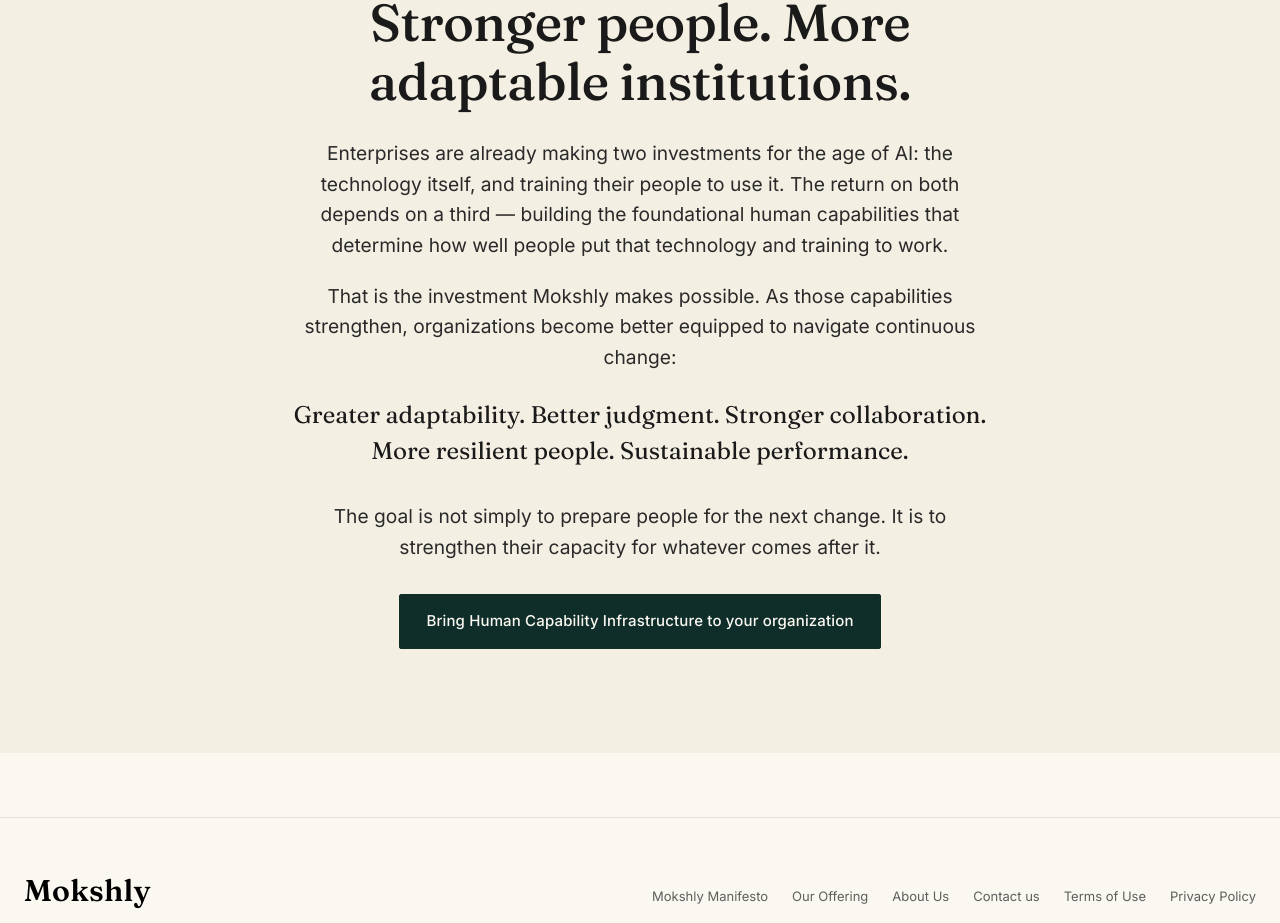
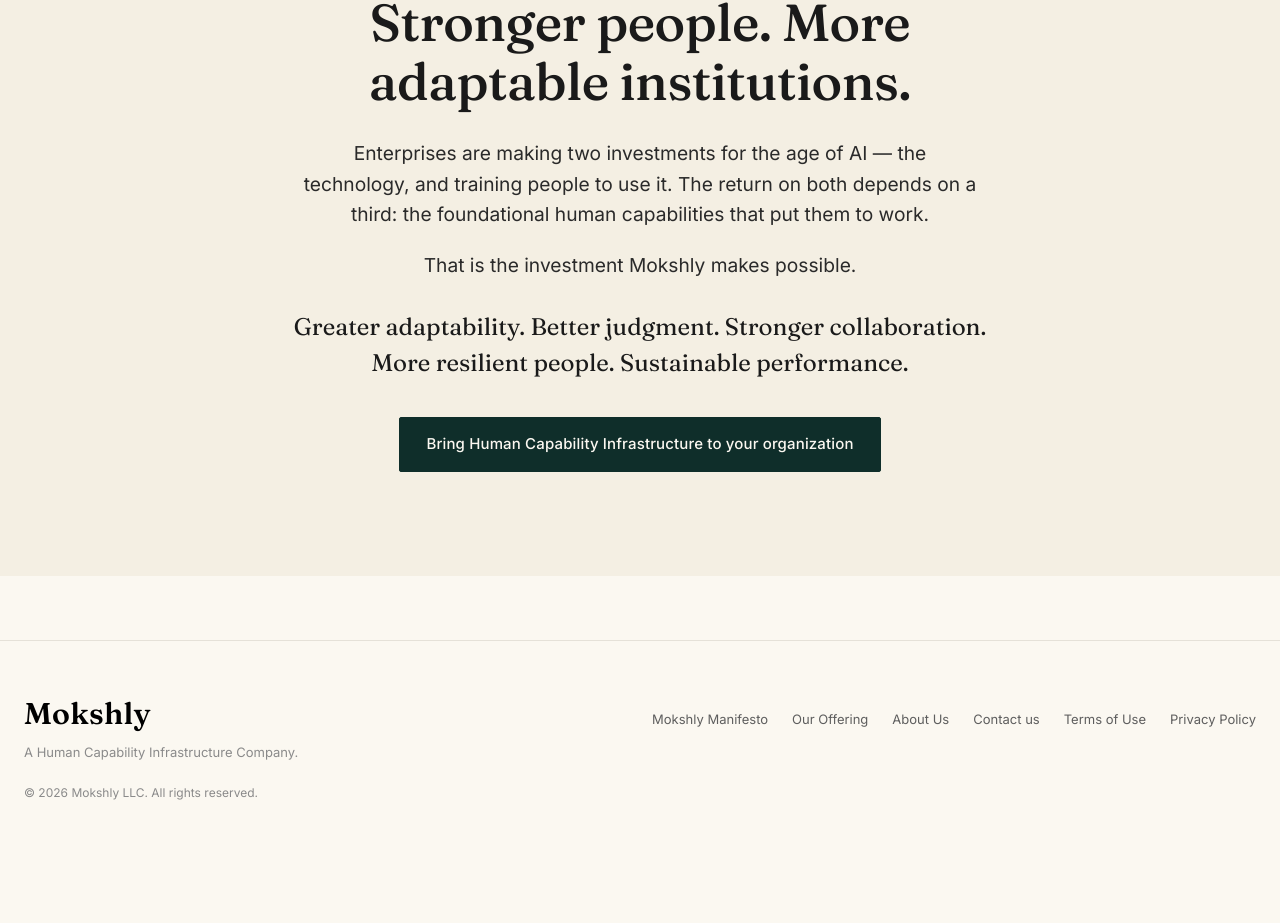
Before and after one commit to exaltr55/mokshly-website, a React (Vite) app: page /our-offering in a window 1280 px wide. Shown: the part 4514-5437 px from the top of the page. After the commit the page ends 5373 px from the top, so only its background shows below. Built offline with nearby package versions, Linux system fonts and the light colour scheme.

Commit message:
Our Offering / Outcomes: prune to the third-investment hook + payoff
Co-Authored-By: Claude Opus 4.8 (1M context) <noreply@anthropic.com>

```diff
--- a/src/pages/OurOffering.tsx
+++ b/src/pages/OurOffering.tsx
@@ -201,27 +201,20 @@ export default function OurOffering() {
           <p className="eyebrow">Outcomes</p>
           <h2 className="display-lg mb-md">Stronger people. More adaptable institutions.</h2>
           <p className="lede mb-md" style={{ margin: '0 auto 20px' }}>
-            Enterprises are already making two investments for the age of AI:
-            the technology itself, and training their people to use it. The
-            return on both depends on a third — building the foundational human
-            capabilities that determine how well people put that technology and
-            training to work.
+            Enterprises are making two investments for the age of AI — the
+            technology, and training people to use it. The return on both
+            depends on a third: the foundational human capabilities that put
+            them to work.
           </p>
-          <p className="lede mb-md" style={{ margin: '0 auto 24px' }}>
-            That is the investment Mokshly makes possible. As those capabilities
-            strengthen, organizations become better equipped to navigate
-            continuous change:
+          <p className="lede mb-md" style={{ margin: '0 auto 28px' }}>
+            That is the investment Mokshly makes possible.
           </p>
           <p
             className="serif"
-            style={{ fontSize: 'clamp(20px, 2vw, 24px)', color: 'var(--ink)', lineHeight: 1.5, marginBottom: 32 }}
+            style={{ fontSize: 'clamp(20px, 2vw, 24px)', color: 'var(--ink)', lineHeight: 1.5, marginBottom: 36 }}
           >
             Greater adaptability. Better judgment. Stronger collaboration.
             More resilient people. Sustainable performance.
-          </p>
-          <p className="lede mb-md" style={{ margin: '0 auto 32px' }}>
-            The goal is not simply to prepare people for the next change. It is
-            to strengthen their capacity for whatever comes after it.
           </p>
           <Link to="/contact#enterprise" className="btn">
             Bring Human Capability Infrastructure to your organization
```
